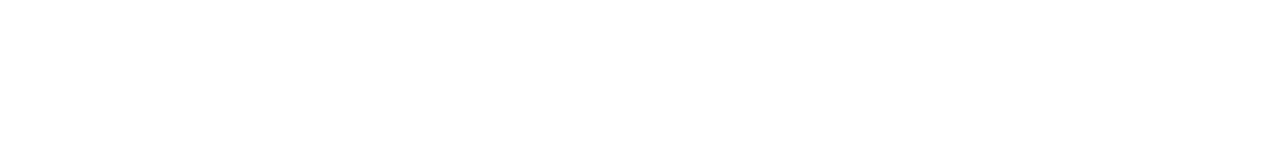
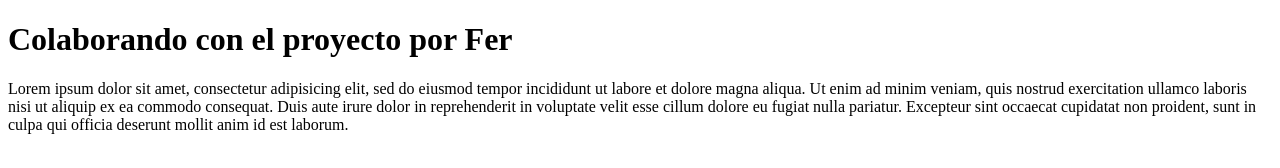
Before and after one commit to alejandrodebian25/colaborativo, a plain HTML site: page index.html in a window 1280 px wide. Drawn offline with Linux system fonts and the light colour scheme.

Commit message:
commit de fernando con rama

```diff
--- a/index.html
+++ b/index.html
@@ -13,6 +13,14 @@
     <header></header>
     <main>
         <!-- aca codigo fernando -->
+
+        <h1>Colaborando con el proyecto por Fer</h1>
+        <p>Lorem ipsum dolor sit amet, consectetur adipisicing elit, sed do eiusmod
+        tempor incididunt ut labore et dolore magna aliqua. Ut enim ad minim veniam,
+        quis nostrud exercitation ullamco laboris nisi ut aliquip ex ea commodo
+        consequat. Duis aute irure dolor in reprehenderit in voluptate velit esse
+        cillum dolore eu fugiat nulla pariatur. Excepteur sint occaecat cupidatat non
+        proident, sunt in culpa qui officia deserunt mollit anim id est laborum.</p>
     </main>
   </body>
 </html>
```
